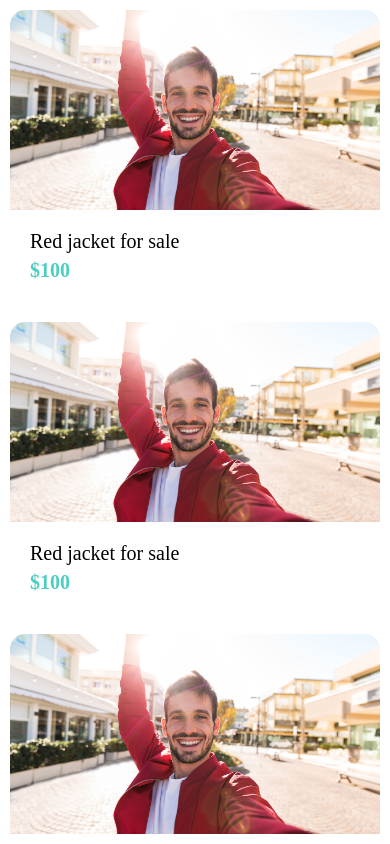
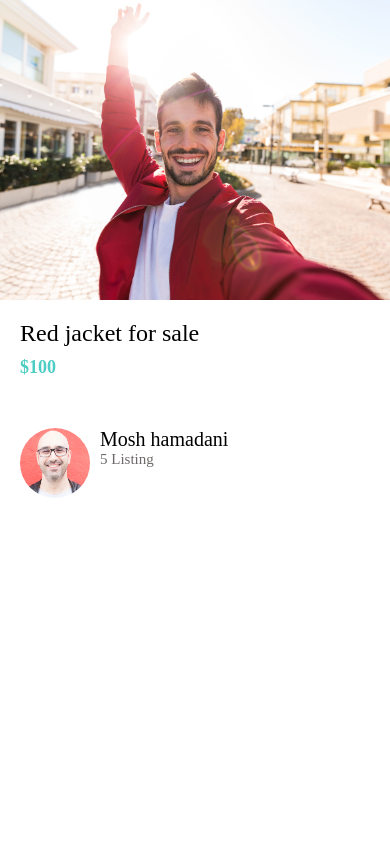
Before and after one commit to preetibiswas/OldGoods-Marketplace, a React Native app: screen / in a window 390 px wide. Built offline with nearby package versions, Linux system fonts and the light colour scheme.

Commit message:
ListDetailScreen&ListItem

```diff
--- a/App.tsx
+++ b/App.tsx
@@ -16,15 +16,10 @@ import colors from './App/Config/colors';
 import AppText from './App/component/AppText';
 import AppButton from './App/component/AppButton';
 import AppCard from './App/component/AppCard';
+import ListDetailScreen from './App/Screens/ListDetailScreen';
 
 export default function App() {
-  return (
-    <ScrollView>
-      <AppCard title="Red jacket for sale" subtitle="$100" />
-      <AppCard title="Red jacket for sale" subtitle="$100" />
-      <AppCard title="Red jacket for sale" subtitle="$100" />
-    </ScrollView>
-  );
+  return <ListDetailScreen title="Red jacket for sale" subtitle="$100" />;
 }
 
 const styles = StyleSheet.create({
--- a/App/Config/colors.js
+++ b/App/Config/colors.js
@@ -4,4 +4,5 @@ export default {
   secondary: '#4ecdc4',
   black: '#000',
   white: '#fff',
+  medium: '#6e6969',
 };
--- /dev/null
+++ b/App/Screens/ListDetailScreen.js
@@ -0,0 +1,48 @@
+/* eslint-disable prettier/prettier */
+import {Image, StyleSheet, Text, View} from 'react-native';
+import React from 'react';
+import AppText from '../component/AppText';
+import colors from '../Config/colors';
+import ListItem from '../component/ListItem';
+
+export default function ListDetailScreen({title, subtitle}) {
+  return (
+    <View>
+      <Image source={require('../assets/jacket.jpg')} style={styles.img} />
+      <View style={styles.detailCont}>
+        <AppText style={styles.title}>{title}</AppText>
+        <AppText style={styles.subtitle}>{subtitle}</AppText>
+        <View style={styles.userCont}>
+          <ListItem
+            image={require('../assets/mosh.jpg')}
+            title="Mosh hamadani"
+            subtitle="5 Listing"
+          />
+        </View>
+      </View>
+    </View>
+  );
+}
+
+const styles = StyleSheet.create({
+  img: {
+    width: '100%',
+    height: 300,
+  },
+  detailCont: {
+    padding: 20,
+  },
+  title: {
+    fontSize: 24,
+    fontWeight: '500',
+  },
+  subtitle: {
+    color: colors.secondary,
+    fontWeight: 'bold',
+    fontSize: 18,
+    marginVertical: 10,
+  },
+  userCont: {
+    marginVertical: 40,
+  },
+});
--- /dev/null
+++ b/App/component/ListItem.js
@@ -0,0 +1,37 @@
+/* eslint-disable prettier/prettier */
+import {Image, StyleSheet, Text, View} from 'react-native';
+import React from 'react';
+import AppText from './AppText';
+import colors from '../Config/colors';
+
+export default function ListItem({image, title, subtitle}) {
+  return (
+    <View style={styles.cont}>
+      <Image source={image} style={styles.img} />
+      <View>
+        <AppText style={styles.title}>{title}</AppText>
+        <AppText style={styles.subtitle}>{subtitle}</AppText>
+      </View>
+    </View>
+  );
+}
+
+const styles = StyleSheet.create({
+  img: {
+    width: 70,
+    height: 70,
+    borderRadius: 35,
+    marginRight: 10,
+  },
+  cont: {
+    flexDirection: 'row',
+  },
+  title: {
+    fontWeight: '500',
+    color: colors.black,
+  },
+  subtitle: {
+    color: colors.medium,
+    fontSize: 15,
+  },
+});
```
